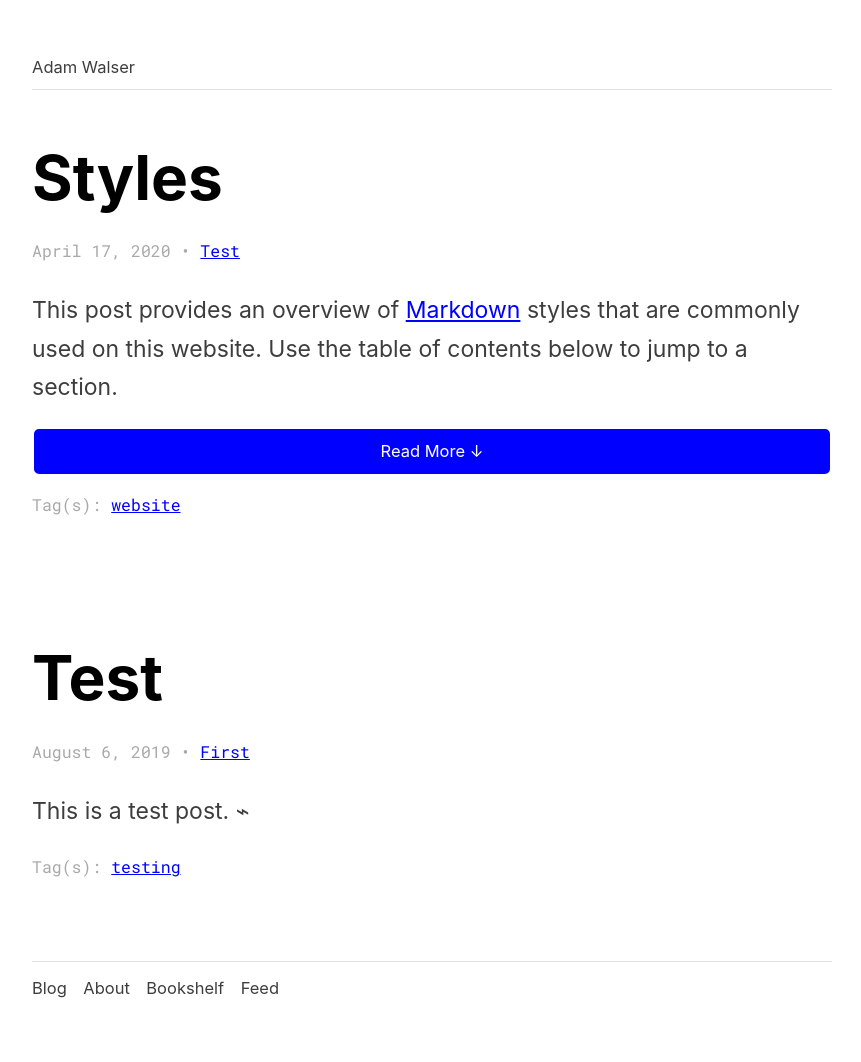
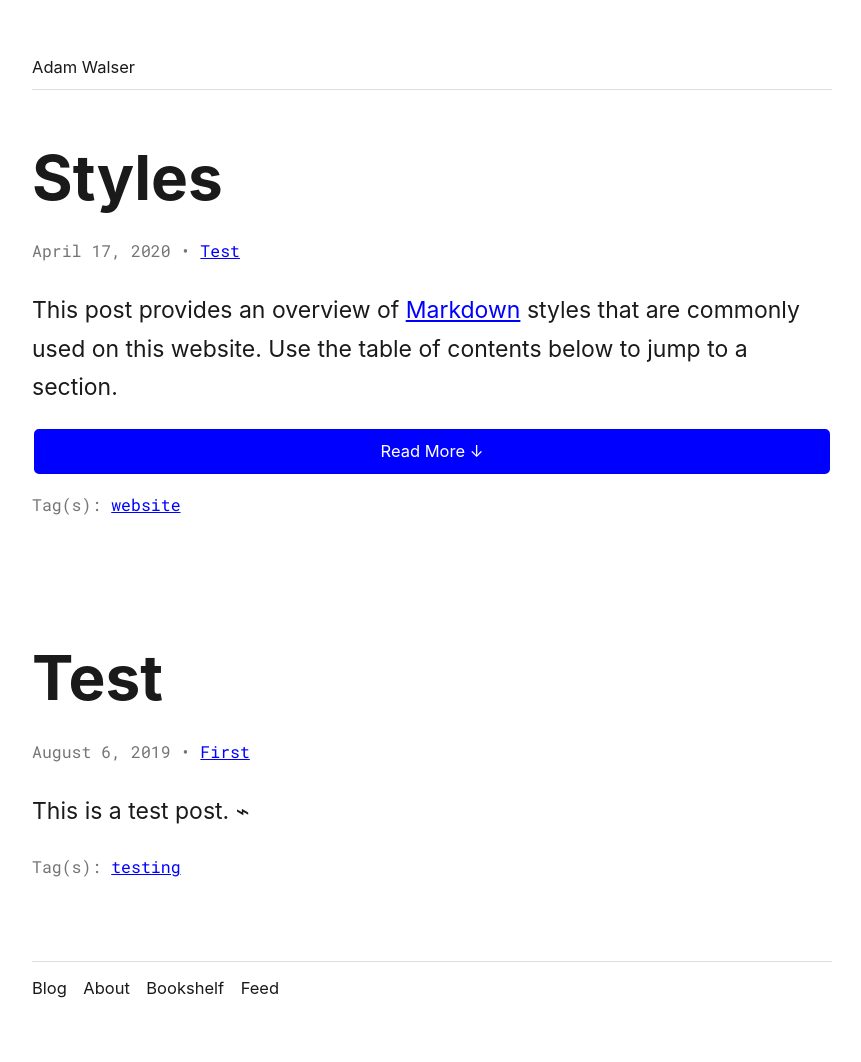
Before and after one commit to ajpwalser/ajpwalser.github.io, a Jekyll site: the page built from index.html, in a window 1280 px wide. Shown: the whole page, without its empty margins (208-1069 px from the left). Built offline with Jekyll 4.4.1, drawn with Linux system fonts in a browser that asks for light colours; some web fonts are replaced; the list of posts is cut into pages by our own code.

Commit message:
Update style.css

```diff
--- a/css/style.css
+++ b/css/style.css
@@ -14,7 +14,7 @@ body {
 	font-family: 'Inter', -apple-system, BlinkMacSystemFont, Segoe UI, Helvetica, Arial, sans-serif, Apple Color Emoji, Segoe UI Emoji, Segoe UI Symbol;
 	font-feature-settings: "ss01";
 	font-size: 23px;
-	color: rgba(0, 0, 0, 0.76);
+	color: rgb(26, 26, 26);
 	padding: 1em;
 }
 
@@ -37,7 +37,7 @@ footer {
 }
 
 footer a {
-	color: rgba(0, 0, 0, 0.76) !important;
+	color: rgb(26, 26, 26) !important;
 	text-decoration: none !important;
 }
 
@@ -80,7 +80,7 @@ h1,
 h2,
 h3,
 h4 {
-	color: rgba(0, 0, 0, 1);
+	color: rgb(26, 26, 26);
 }
 
 h1 {
@@ -95,7 +95,7 @@ h1 {
 }
 
 .header a {
-	color: rgba(0, 0, 0, 0.76) !important;
+	color: rgb(26, 26, 26) !important;
 	text-decoration: none !important;
 }
 
@@ -109,7 +109,7 @@ h2 {
 }
 
 h2 a {
-	color: rgba(0, 0, 0, 1) !important;
+	color: rgb(26, 26, 26) !important;
 	text-decoration: none !important;
 }
 
@@ -137,7 +137,7 @@ time,
 figcaption {
 	font-family: 'Roboto Mono', SFMono-Regular, Consolas, Liberation Mono, Menlo, monospace;
 	font-size: 0.718em;
-	color: rgb(169, 169, 169);
+	color: rgb(117, 117, 117);
 }
 
 p.time {
@@ -157,10 +157,10 @@ p.time {
 blockquote {
 	font-style: italic;
 	font-weight: 500;
-	color: rgba(0, 0, 0, 0.76);
+	color: rgb(26, 26, 26);
 	margin: 1em auto;
 	padding-left: 1em;
-	border-left: 1px solid rgba(0, 0, 0, 0.12);
+	border-left: 1px solid rgb(221, 221, 221);
 }
 
 /* Code formatting */
@@ -178,8 +178,8 @@ pre {
 	-webkit-border-radius: 5px;
 	-moz-border-radius: 5px;
 	border-radius: 5px;
-	background-color: rgba(0, 0, 0, 1);
-	color: rgb(0, 255, 0);
+	background-color: rgb(26, 26, 26);
+	color: rgb(132, 222, 2); /* Alien Armpit */
 	overflow: auto;
 	padding: 1em;
 	padding-left: 1em;
@@ -191,7 +191,7 @@ pre {
 hr {
 	border: 0;
 	height: 0;
-	border-top: 1px solid rgba(0, 0, 0, 0.12);
+	border-top: 1px solid rgb(221, 221, 221);
 }
 
 /* Lists */
```
